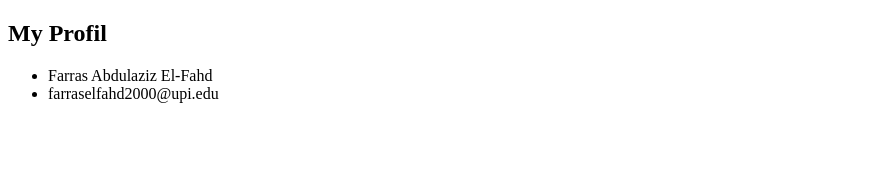
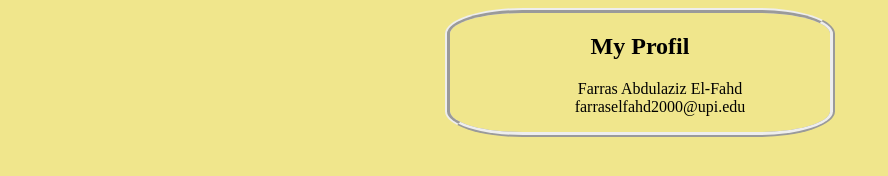
Before and after one commit to frsfahd/praktikumRPL, a plain HTML site: page index.html in a window 1280 px wide. Shown: the whole page, without its empty margins (0-888 px from the left). Drawn offline with Linux system fonts and the light colour scheme.

Commit message:
tambah styling bg body, container utama, dan text-alignment

```diff
--- a/index.html
+++ b/index.html
@@ -1,13 +1,17 @@
 <!DOCTYPE html>
 <html>
     <head>
+        <link rel="stylesheet" href="style.css">
         <title>Praktikum RPL : source code management</title>
     </head>
     <body>
-        <h2>My Profil</h2>
+        <div id="container">
+            <h2>My Profil</h2>
         <ul>
             <li>Farras Abdulaziz El-Fahd</li>
             <li>farraselfahd2000@upi.edu</li>
         </ul>
+        </div>
+
     </body>
 </html>
--- /dev/null
+++ b/style.css
@@ -0,0 +1,20 @@
+body {
+  background-color: khaki;
+}
+#container {
+  margin: auto;
+  border-radius: 20%;
+  border-width: 5px;
+  border-style: ridge;
+  width: 30%;
+}
+#container h2 {
+  text-align: center;
+}
+#container ul {
+  list-style: none;
+  text-align: center;
+}
+/* #container li {
+  text-align: center;
+} */
```
